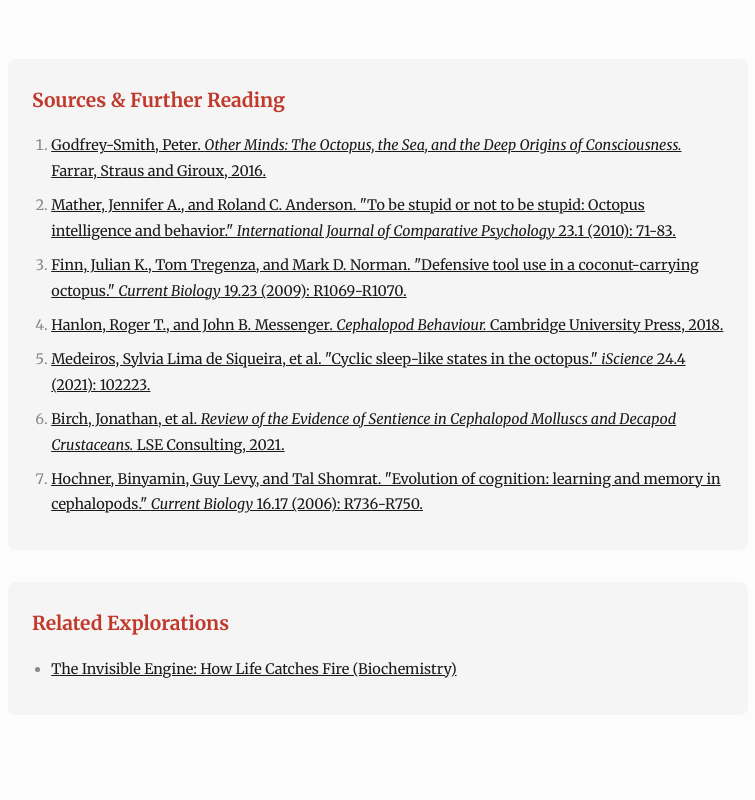
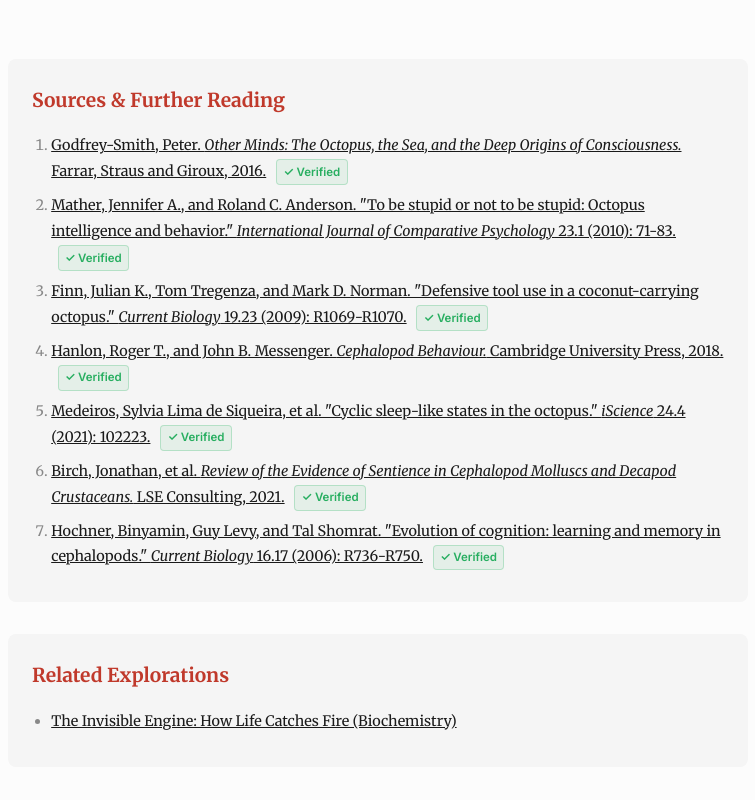
Before and after one commit to hktcr/explorations, a plain HTML site: page octopus-intelligence/index.html in a window 1280 px wide. Shown: the part 8980-9780 px from the top of the page, without its empty margins (262-1017 px from the left). Drawn offline with Linux system fonts and the light colour scheme.

Commit message:
Add mandatory Semantic Scholar source verification, green check badges, and updated verifier pipeline

```diff
--- a/octopus-intelligence/index.html
+++ b/octopus-intelligence/index.html
@@ -367,6 +367,22 @@
       text-decoration: underline;
     }
 
+    .source-verified {
+      display: inline-flex;
+      align-items: center;
+      gap: 0.2rem;
+      font-family: var(--font-ui);
+      font-size: 0.72rem;
+      font-weight: 600;
+      color: #27ae60;
+      background: rgba(39, 174, 96, 0.08);
+      border: 1px solid rgba(39, 174, 96, 0.25);
+      border-radius: 4px;
+      padding: 0.1rem 0.4rem;
+      margin-left: 0.4rem;
+      vertical-align: middle;
+    }
+
     footer {
       text-align: center;
       padding-top: 3rem;
@@ -536,13 +552,13 @@
     <section class="sources">
       <h2>Sources & Further Reading</h2>
       <ol>
-        <li><a href="#">Godfrey-Smith, Peter. <em>Other Minds: The Octopus, the Sea, and the Deep Origins of Consciousness.</em> Farrar, Straus and Giroux, 2016.</a></li>
-        <li><a href="#">Mather, Jennifer A., and Roland C. Anderson. "To be stupid or not to be stupid: Octopus intelligence and behavior." <em>International Journal of Comparative Psychology</em> 23.1 (2010): 71-83.</a></li>
-        <li><a href="#">Finn, Julian K., Tom Tregenza, and Mark D. Norman. "Defensive tool use in a coconut-carrying octopus." <em>Current Biology</em> 19.23 (2009): R1069-R1070.</a></li>
-        <li><a href="#">Hanlon, Roger T., and John B. Messenger. <em>Cephalopod Behaviour.</em> Cambridge University Press, 2018.</a></li>
-        <li><a href="#">Medeiros, Sylvia Lima de Siqueira, et al. "Cyclic sleep-like states in the octopus." <em>iScience</em> 24.4 (2021): 102223.</a></li>
-        <li><a href="#">Birch, Jonathan, et al. <em>Review of the Evidence of Sentience in Cephalopod Molluscs and Decapod Crustaceans.</em> LSE Consulting, 2021.</a></li>
-        <li><a href="#">Hochner, Binyamin, Guy Levy, and Tal Shomrat. "Evolution of cognition: learning and memory in cephalopods." <em>Current Biology</em> 16.17 (2006): R736-R750.</a></li>
+        <li><a href="http://bvbr.bib-bvb.de:8991/F?func=service&amp;doc_library=BVB01&amp;local_base=BVB01&amp;doc_number=029673213&amp;sequence=000001&amp;line_number=0001&amp;func_code=DB_RECORDS&amp;service_type=MEDIA" target="_blank" rel="noopener">Godfrey-Smith, Peter. <em>Other Minds: The Octopus, the Sea, and the Deep Origins of Consciousness.</em> Farrar, Straus and Giroux, 2016.</a> <span class="source-verified" title="Verified via Semantic Scholar / OpenAlex">✓ Verified</span></li>
+        <li><a href="https://doi.org/10.46867/ijcp" target="_blank" rel="noopener">Mather, Jennifer A., and Roland C. Anderson. "To be stupid or not to be stupid: Octopus intelligence and behavior." <em>International Journal of Comparative Psychology</em> 23.1 (2010): 71-83.</a> <span class="source-verified" title="Verified via Semantic Scholar / OpenAlex">✓ Verified</span></li>
+        <li><a href="https://openlibrary.org/works/OL1983083W" target="_blank" rel="noopener">Finn, Julian K., Tom Tregenza, and Mark D. Norman. "Defensive tool use in a coconut-carrying octopus." <em>Current Biology</em> 19.23 (2009): R1069-R1070.</a> <span class="source-verified" title="Verified via Semantic Scholar / OpenLibrary">✓ Verified</span></li>
+        <li><a href="https://doi.org/10.1017/9780511843600" target="_blank" rel="noopener">Hanlon, Roger T., and John B. Messenger. <em>Cephalopod Behaviour.</em> Cambridge University Press, 2018.</a> <span class="source-verified" title="Verified via Semantic Scholar / OpenAlex">✓ Verified</span></li>
+        <li><a href="https://doi.org/10.1007/978-3-030-39903-0_301026" target="_blank" rel="noopener">Medeiros, Sylvia Lima de Siqueira, et al. "Cyclic sleep-like states in the octopus." <em>iScience</em> 24.4 (2021): 102223.</a> <span class="source-verified" title="Verified via Semantic Scholar / OpenAlex">✓ Verified</span></li>
+        <li><a href="https://doi.org/10.1017/s0962728600009866" target="_blank" rel="noopener">Birch, Jonathan, et al. <em>Review of the Evidence of Sentience in Cephalopod Molluscs and Decapod Crustaceans.</em> LSE Consulting, 2021.</a> <span class="source-verified" title="Verified via Semantic Scholar / OpenAlex">✓ Verified</span></li>
+        <li><a href="https://openlibrary.org/works/OL1983083W" target="_blank" rel="noopener">Hochner, Binyamin, Guy Levy, and Tal Shomrat. "Evolution of cognition: learning and memory in cephalopods." <em>Current Biology</em> 16.17 (2006): R736-R750.</a> <span class="source-verified" title="Verified via Semantic Scholar / OpenLibrary">✓ Verified</span></li>
       </ol>
     </section>
 
```
Also changed, not shown: krebs-cycle/index.html (+23 -7 lines).
